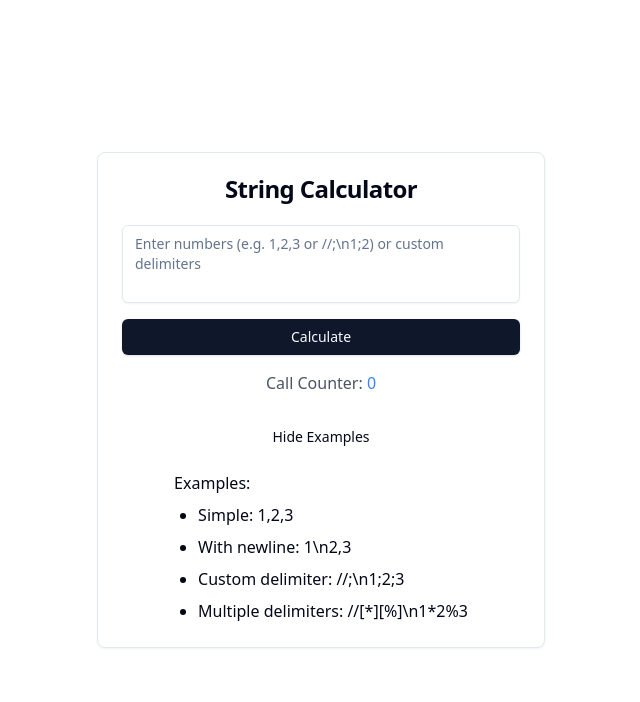
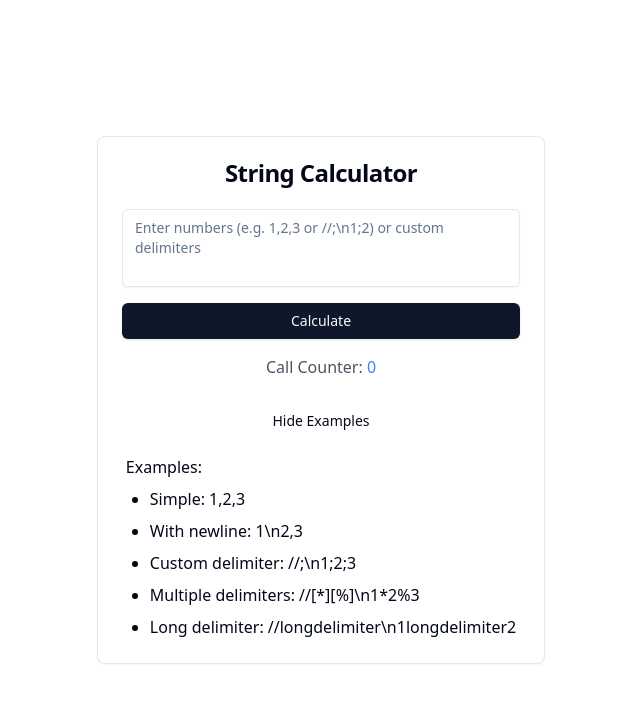
Before and after one commit to pragyasukrity007/string-calculator, a Next.js app in the folder calculator/: page / in a window 1280 px wide. Both pictures are taken after a click on the button "Show Examples". Shown: the top 702 px of the page, without its empty margins (319-959 px from the left). Built offline with nearby package versions, Linux system fonts and the light colour scheme.

Commit message:
handle long delimiters - Updated StringCalculator to long delimiters and refactored code to handle custom delimiters

```diff
--- a/calculator/src/components/StringCalculator.js
+++ b/calculator/src/components/StringCalculator.js
@@ -1,4 +1,3 @@
-
 "use client";
 import React, { useState } from "react";
 
@@ -40,7 +39,7 @@ export default function StringCalculator() {
       const delimitersSection = numbers.substring(2, firstNewLine);
       processedNumbers = numbers.substring(firstNewLine + 1);
 
-      // Extract custom delimiters in the form [*][%]
+      // Extract custom delimiters in the form [longdelimiter]
       const delimiterMatches = delimitersSection.match(/\[([^\]]+)\]/g);
       if (delimiterMatches) {
         delimiters = delimiterMatches.map((match) => match.slice(1, -1)); // Remove brackets
@@ -170,6 +169,7 @@ export default function StringCalculator() {
                 <li>With newline: 1\n2,3</li>
                 <li>Custom delimiter: //;\n1;2;3</li>
                 <li>Multiple delimiters: //[*][%]\n1*2%3</li>
+                <li>Long delimiter: //longdelimiter\n1longdelimiter2</li>
               </ul>
             </div>
           )}
--- a/calculator/src/utils/stringCalculator.js
+++ b/calculator/src/utils/stringCalculator.js
@@ -51,9 +51,9 @@ export function add(numbers) {
     const delimitersSection = numbers.substring(2, delimiterIndex); // Extract delimiter
     const numbersSection = numbers.substring(delimiterIndex + 1); // Extract numbers section
 
-    // Handle multiple delimiters in the format //[delim1][delim2]
+    // Handle multiple delimiters in the format //[longdelimiter]\n1longdelimiter2
     const delimiters = delimitersSection
-      .match(/\[([^\]]+)\]/g) // Match custom delimiters like [*] and [%]
+      .match(/\[([^\]]+)\]/g) // Match custom delimiters like [longdelimiter]
       ?.map((d) => d.slice(1, -1)) || [delimitersSection]; // Extract delimiter content or use default
 
     console.log("Extracted delimiters:", delimiters); // Debugging step
```
